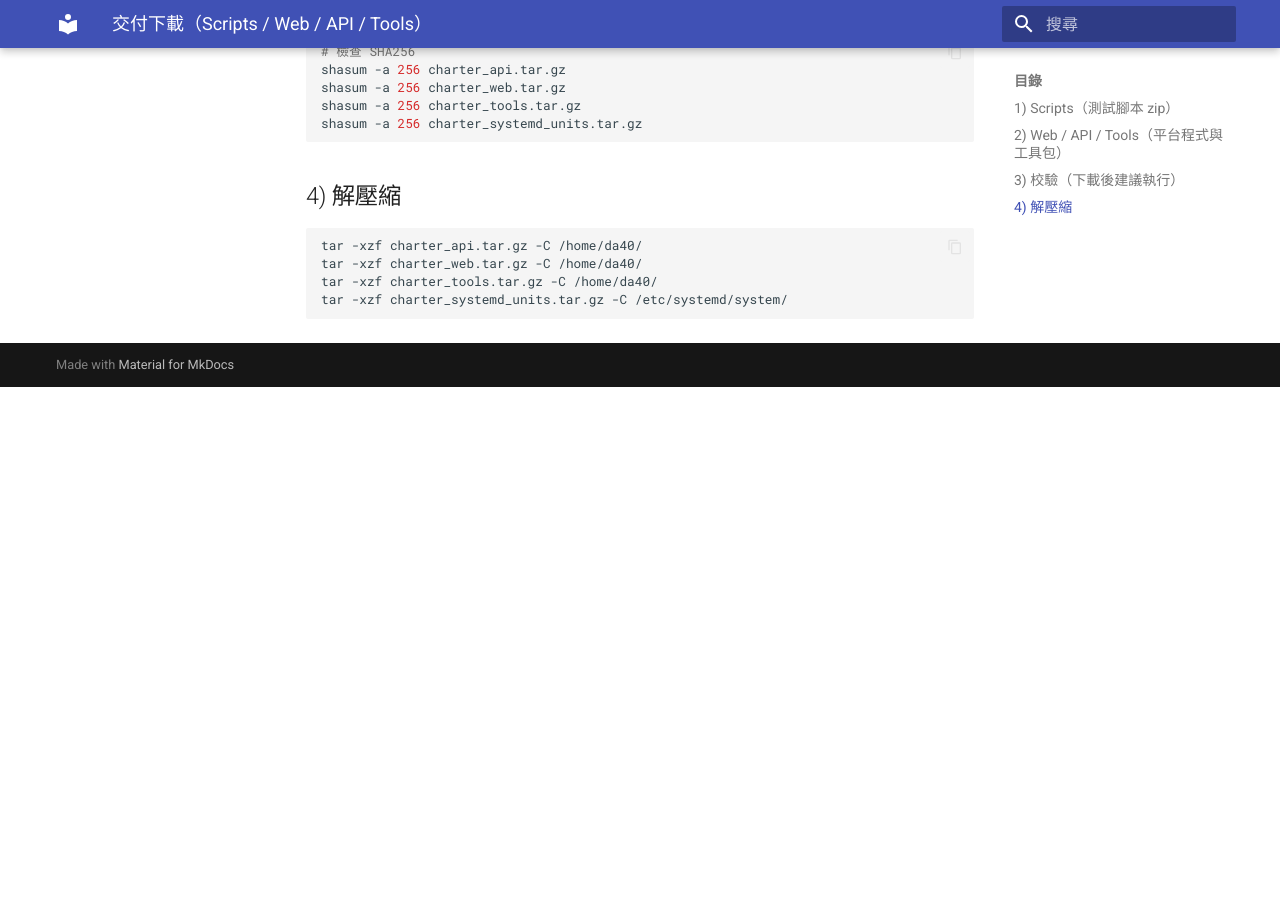
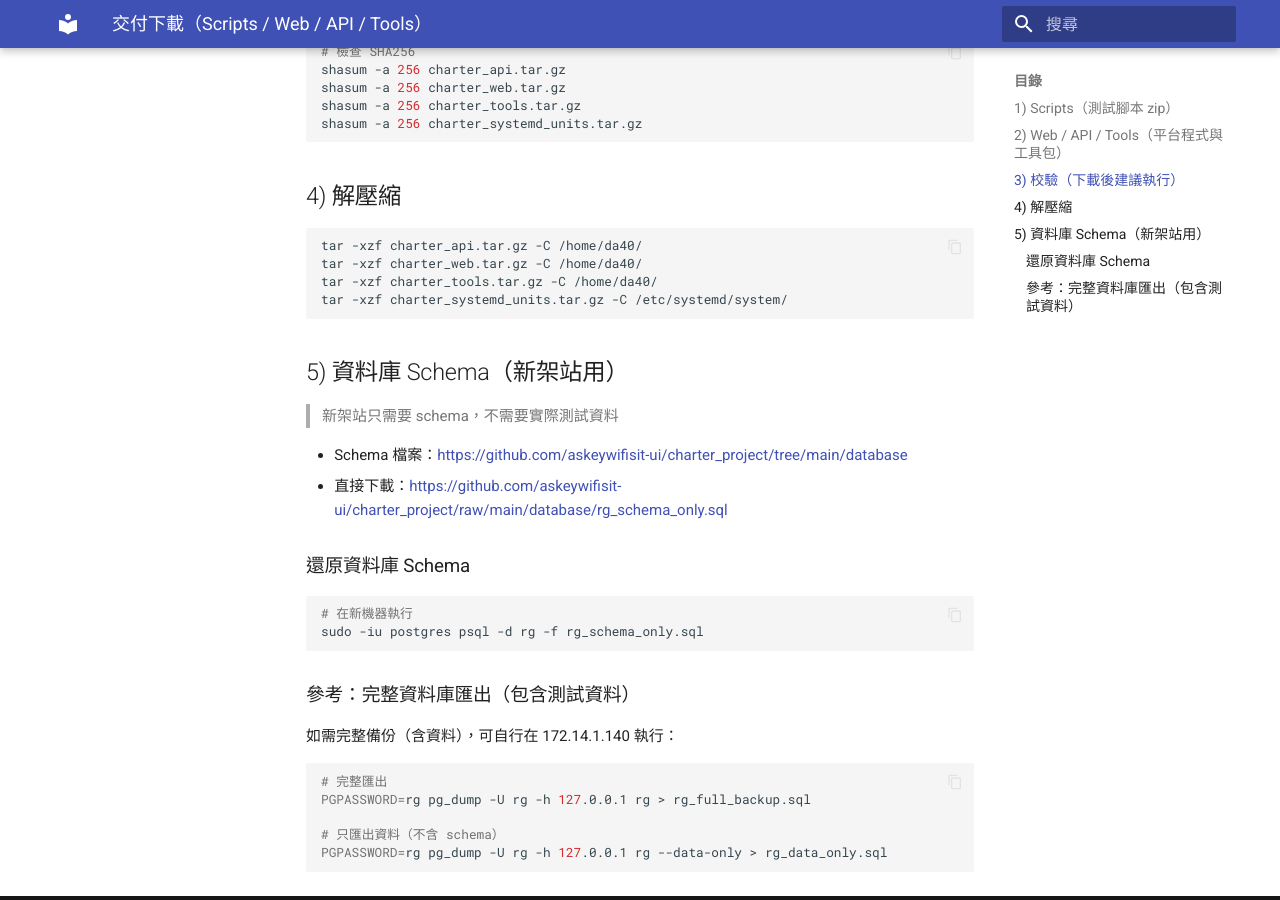
Before and after one commit to askeywifisit-ui/charter_project, an MkDocs documentation site: the page built from docs/charter_site/docs/handoff/downloads.md, in a window 1280 px wide and 900 px high, scrolled down 1075 px. Built offline with MkDocs 1.6.1 and Material for MkDocs 9.7.7, drawn with Linux system fonts in a browser that asks for light colours; comment, search, counter and statistics services are not loaded; before the commit the page ends 1462 px from its top, so only the background shows below that.

Commit message:
Add database schema section to downloads

````diff
--- a/docs/charter_site/docs/handoff/downloads.md
+++ b/docs/charter_site/docs/handoff/downloads.md
@@ -44,3 +44,29 @@
 tar -xzf charter_tools.tar.gz -C /home/da40/
 tar -xzf charter_systemd_units.tar.gz -C /etc/systemd/system/
 ```
+
+## 5) 資料庫 Schema（新架站用）
+
+> 新架站只需要 schema，不需要實際測試資料
+
+- Schema 檔案：<https://github.com/askeywifisit-ui/charter_project/tree/main/database>
+- 直接下載：<https://github.com/askeywifisit-ui/charter_project/raw/main/database/rg_schema_only.sql>
+
+### 還原資料庫 Schema
+
+```bash
+# 在新機器執行
+sudo -iu postgres psql -d rg -f rg_schema_only.sql
+```
+
+### 參考：完整資料庫匯出（包含測試資料）
+
+如需完整備份（含資料），可自行在 172.14.1.140 執行：
+
+```bash
+# 完整匯出
+PGPASSWORD=rg pg_dump -U rg -h 127.0.0.1 rg > rg_full_backup.sql
+
+# 只匯出資料（不含 schema）
+PGPASSWORD=rg pg_dump -U rg -h 127.0.0.1 rg --data-only > rg_data_only.sql
+```
````
